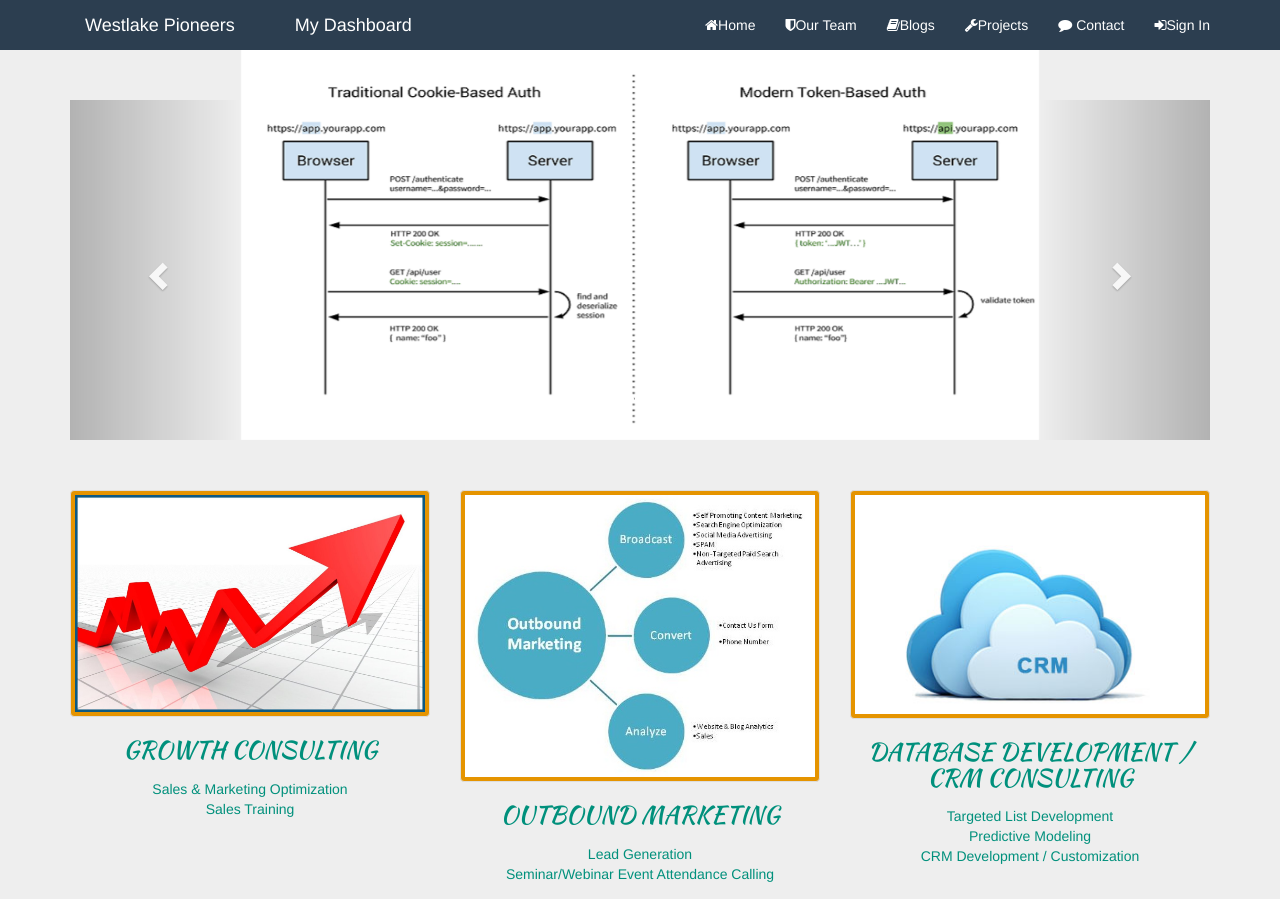
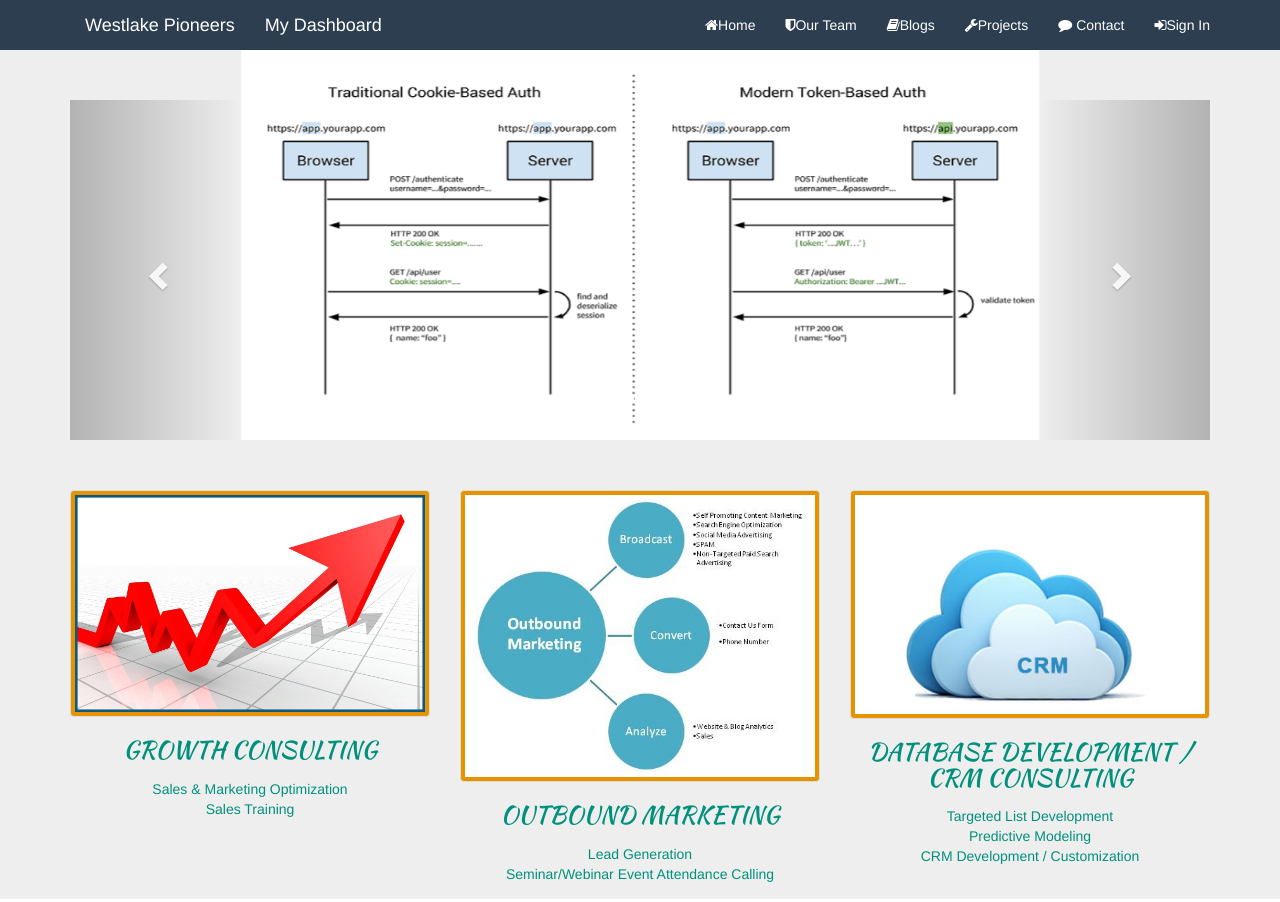
Before and after one commit to lefthook123/WestlakePioneers, a website: page public/index.html in a window 1280 px wide. Shown: the top 902 px of the page. Drawn offline with nearby package versions, Linux system fonts and the light colour scheme; some packages are replaced by stand-ins of ours.

Commit message:
10. 29 from office

```diff
--- a/public/index.html
+++ b/public/index.html
@@ -26,7 +26,7 @@
 						<span class="icon-bar"></span>
 					</button>
 					<a class="navbar-brand" href="#">Westlake Pioneers</a>
-					<a class="navbar-brand" href="#">{{currentUser}}</a>
+					<a ng-show="currentUser" class="navbar-brand" href="#">{{currentUser}}</a>
 					<a class="navbar-brand" ui-sref="admin-dashboard">My Dashboard</a>
 				</div>
 				<div class="navbar-collapse collapse">
```
